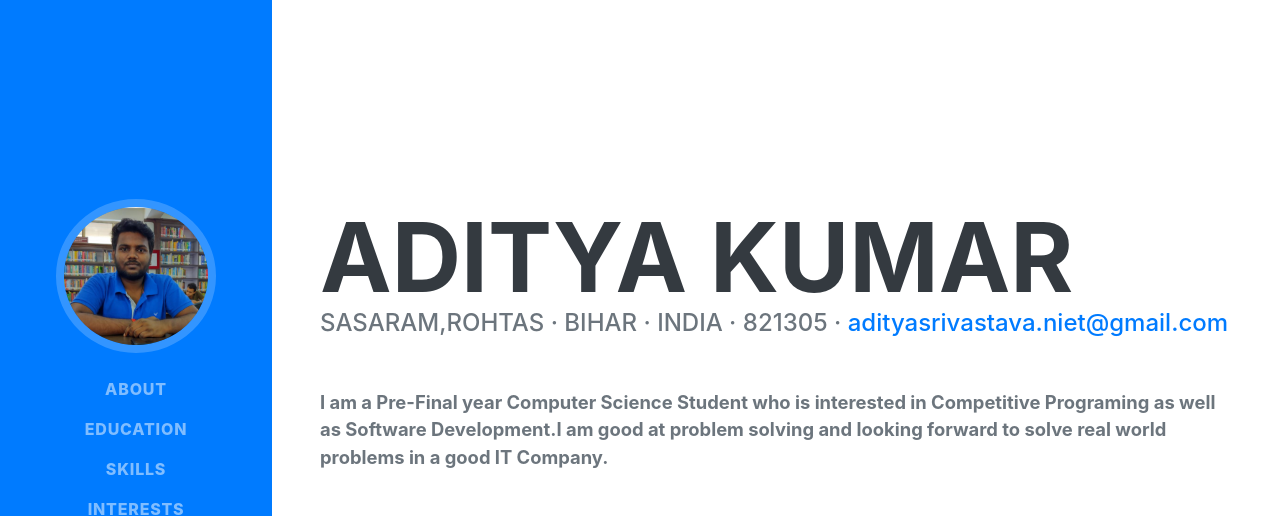
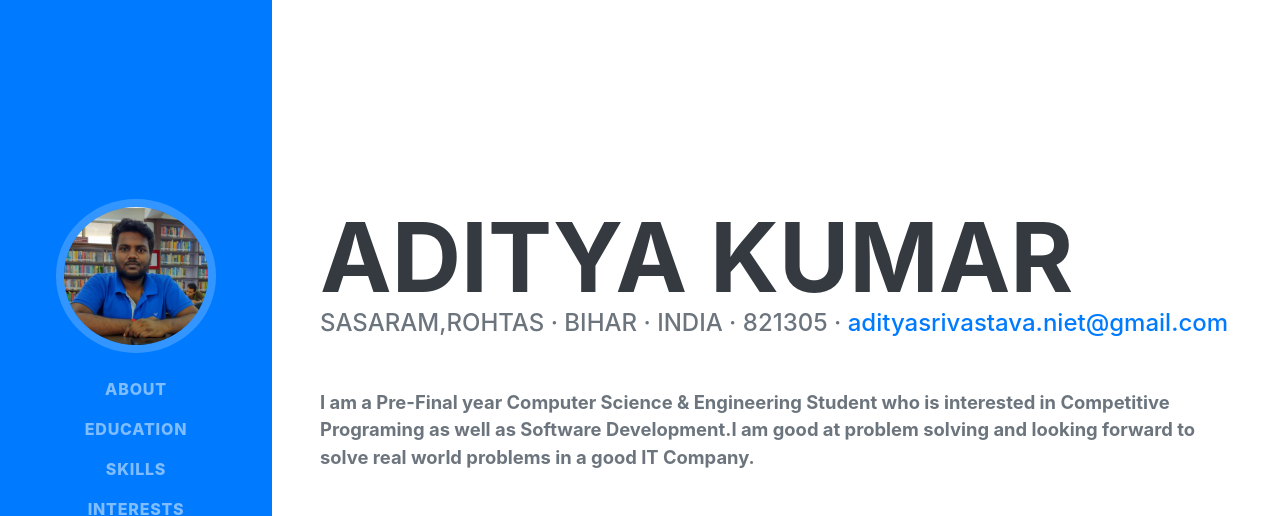
Before and after one commit to adityaSrivastava29/MyPortfolio, a website: page index.html in a window 1280 px wide. Shown: the top 516 px of the page. Drawn offline with nearby package versions, Linux system fonts and the light colour scheme; a web font is replaced by a local one.

Commit message:
Update index.html

```diff
--- a/index.html
+++ b/index.html
@@ -52,7 +52,7 @@
                         Sasaram,Rohtas · Bihar · India · 821305 ·
                         <a href="mailto:adityasrivastava.niet@gmail.com"><span class="lower">adityasrivastava.niet@gmail.com</span></a>
                     </div>
-                    <p class="lead mb-5"><strong>I am a Pre-Final year Computer Science Student who is interested in Competitive Programing as well as Software Development.I am good at problem solving and
+                    <p class="lead mb-5"><strong>I am a Pre-Final year Computer Science & Engineering Student who is interested in Competitive Programing as well as Software Development.I am good at problem solving and
                     looking forward to solve real world problems in a good IT Company.</strong>
                     </p>
                     <div class="social-icons dev-icons">
```
